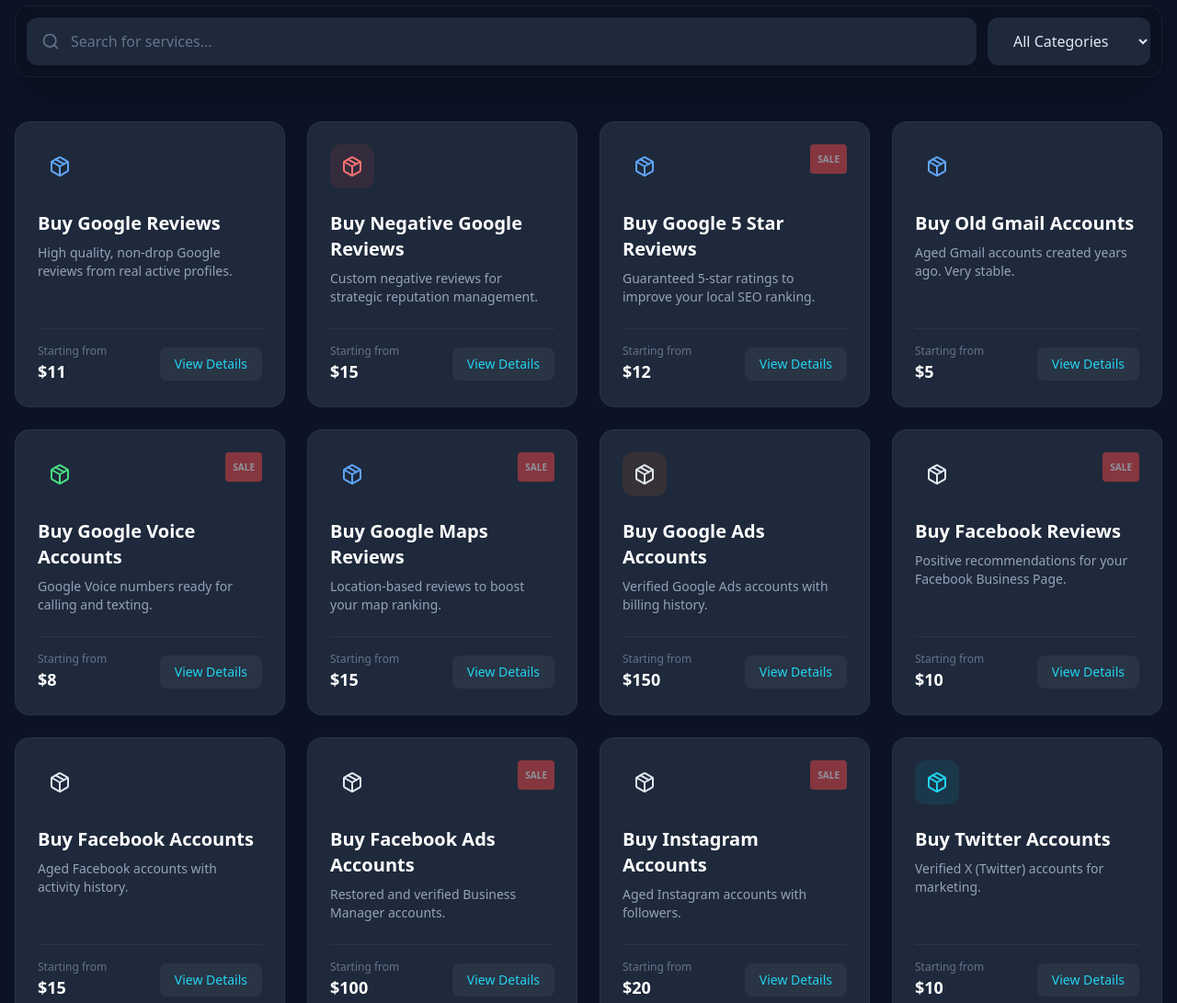
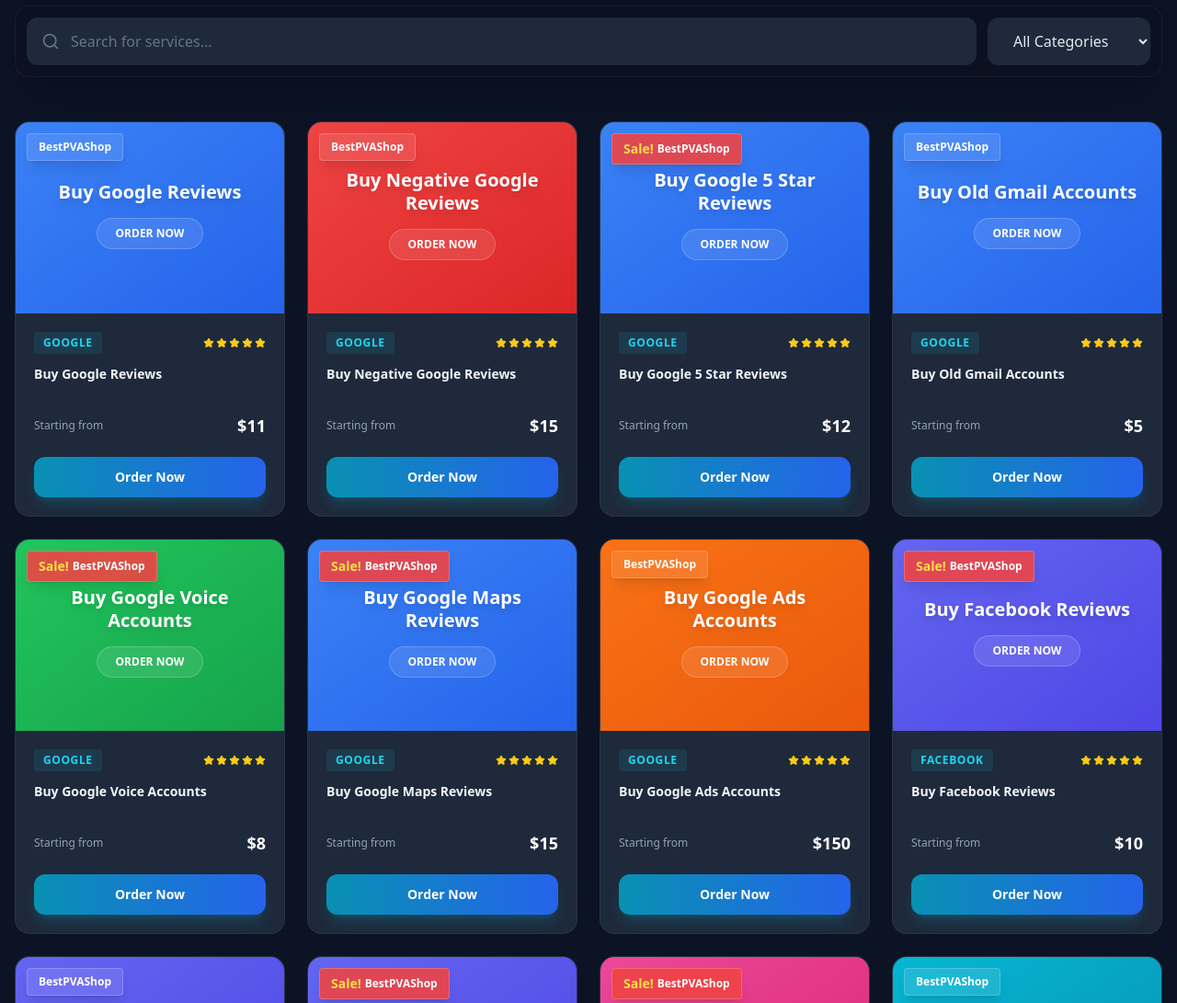
Before and after one commit to tradde291/Best-PVA-Shop, a website: page index.html in a window 1280 px wide. Shown: the part 900-1991 px from the top of the page at 92% size. Drawn offline with nearby package versions, Linux system fonts and the light colour scheme.

Commit message:
Fix: Restore original product card design in JS rendering

```diff
--- a/index.html
+++ b/index.html
@@ -271,41 +271,55 @@
 
             filtered.forEach(product => {
                 const card = document.createElement('div');
-                // Card Styles matching the theme
-                card.className = 'card-glow bg-[#1E293B] border border-white/5 rounded-2xl p-6 flex flex-col h-full relative overflow-hidden group transition-all hover:-translate-y-1';
+                card.className = 'card-glow bg-[#1E293B] rounded-2xl border border-white/5 overflow-hidden transition-all duration-300 group hover:-translate-y-2';
+                card.style.contentVisibility = 'auto';
+                card.style.containIntrinsicSize = '0 350px';
 
-                // Badge Color Mapping
-                const colorMap = {
-                    blue: 'text-blue-400 bg-blue-500/10 border-blue-500/20',
-                    red: 'text-red-400 bg-red-500/10 border-red-500/20',
-                    green: 'text-green-400 bg-green-500/10 border-green-500/20',
-                    purple: 'text-purple-400 bg-purple-500/10 border-purple-500/20',
-                    orange: 'text-orange-400 bg-orange-500/10 border-orange-500/20',
-                    cyan: 'text-cyan-400 bg-cyan-500/10 border-cyan-500/20',
-                    pink: 'text-pink-400 bg-pink-500/10 border-pink-500/20',
-                    indigo: 'text-indigo-400 bg-indigo-500/10 border-indigo-500/20',
-                    gray: 'text-gray-400 bg-gray-500/10 border-gray-500/20'
-                };
-                const badgeClass = colorMap[product.badge_color] || colorMap['blue'];
+                // Gradient Map
+                const gradientClass = gradients[product.badge_color] || gradients['blue'];
+                // Sale Badge HTML
+                const saleBadge = product.is_sale ? `
+                    <div class="absolute top-3 left-3 bg-red-500/90 backdrop-blur-md border border-white/20 text-white text-xs font-bold px-3 py-1.5 rounded flex items-center gap-1 shadow-lg">
+                        <span class="text-yellow-300 text-sm">Sale!</span> BestPVAShop
+                    </div>
+                ` : `
+                     <div class="absolute top-3 left-3 bg-white/10 backdrop-blur-md border border-white/20 text-white text-xs font-bold px-3 py-1.5 rounded flex items-center gap-1 shadow-lg">
+                        BestPVAShop
+                    </div>
+                `;
 
                 card.innerHTML = `
-                    <div class="flex justify-between items-start mb-4">
-                        <div class="p-3 rounded-xl ${badgeClass} mb-2">
-                             <i data-lucide="package" class="w-6 h-6"></i>
+                    <div role="img" aria-label="${product.title}" class="relative bg-gradient-to-br ${gradientClass} p-6 h-52 flex flex-col items-center justify-center text-center group-hover:scale-105 transition-transform duration-500">
+                        ${saleBadge}
+
+                        <h3 class="text-xl font-bold leading-tight text-white mb-4 drop-shadow-lg">${product.title}</h3>
+
+                        <div class="bg-white/10 backdrop-blur-md border border-white/20 text-white text-xs font-bold px-5 py-2 rounded-full mb-2 cursor-pointer hover:bg-white/20 hover:scale-105 transition-all">
+                            ORDER NOW
                         </div>
-                        ${product.is_sale ? '<span class="px-2 py-1 rounded text-[10px] font-bold bg-red-500 text-white animate-pulse">SALE</span>' : ''}
                     </div>
 
-                    <h3 class="text-xl font-bold text-white mb-2 group-hover:text-cyan-400 transition-colors">${product.title}</h3>
-                    <p class="text-slate-400 text-sm mb-6 flex-grow line-clamp-3">${product.short_description}</p>
+                    <div class="p-5">
+                        <div class="flex items-center justify-between mb-3">
+                            <span class="text-xs font-bold text-cyan-400 bg-cyan-400/10 px-2.5 py-1 rounded uppercase tracking-wider">${product.category}</span>
+                            <div class="flex items-center gap-0.5">
+                                ${renderStars(5)}
+                            </div>
+                        </div>
 
-                    <div class="flex items-center justify-between mt-auto pt-4 border-t border-white/5">
-                        <div>
-                            <span class="text-xs text-slate-500 block">Starting from</span>
-                            <span class="text-lg font-bold text-white">$${product.min_price}</span>
+                        <a href="product/${product.slug}/" class="font-bold text-slate-100 mb-3 text-sm hover:text-cyan-400 transition-colors block line-clamp-2 min-h-[40px]">
+                            ${product.title}
+                        </a>
+
+                        <div class="flex items-center justify-between mb-5">
+                            <p class="text-slate-400 text-xs">Starting from</p>
+                            <p class="text-white font-extrabold text-lg">
+                                $${product.min_price}
+                            </p>
                         </div>
-                        <a href="product/${product.slug}/" class="px-4 py-2 bg-white/5 hover:bg-cyan-500 hover:text-white text-cyan-400 rounded-lg text-sm font-medium transition-all">
-                            View Details
+
+                        <a href="product/${product.slug}/" class="block w-full bg-gradient-to-r from-cyan-600 to-blue-600 hover:from-cyan-500 hover:to-blue-500 text-white font-bold rounded-xl py-3 text-center text-sm shadow-lg shadow-cyan-500/20 transition-all hover:shadow-cyan-500/40">
+                            Order Now
                         </a>
                     </div>
                 `;
```
